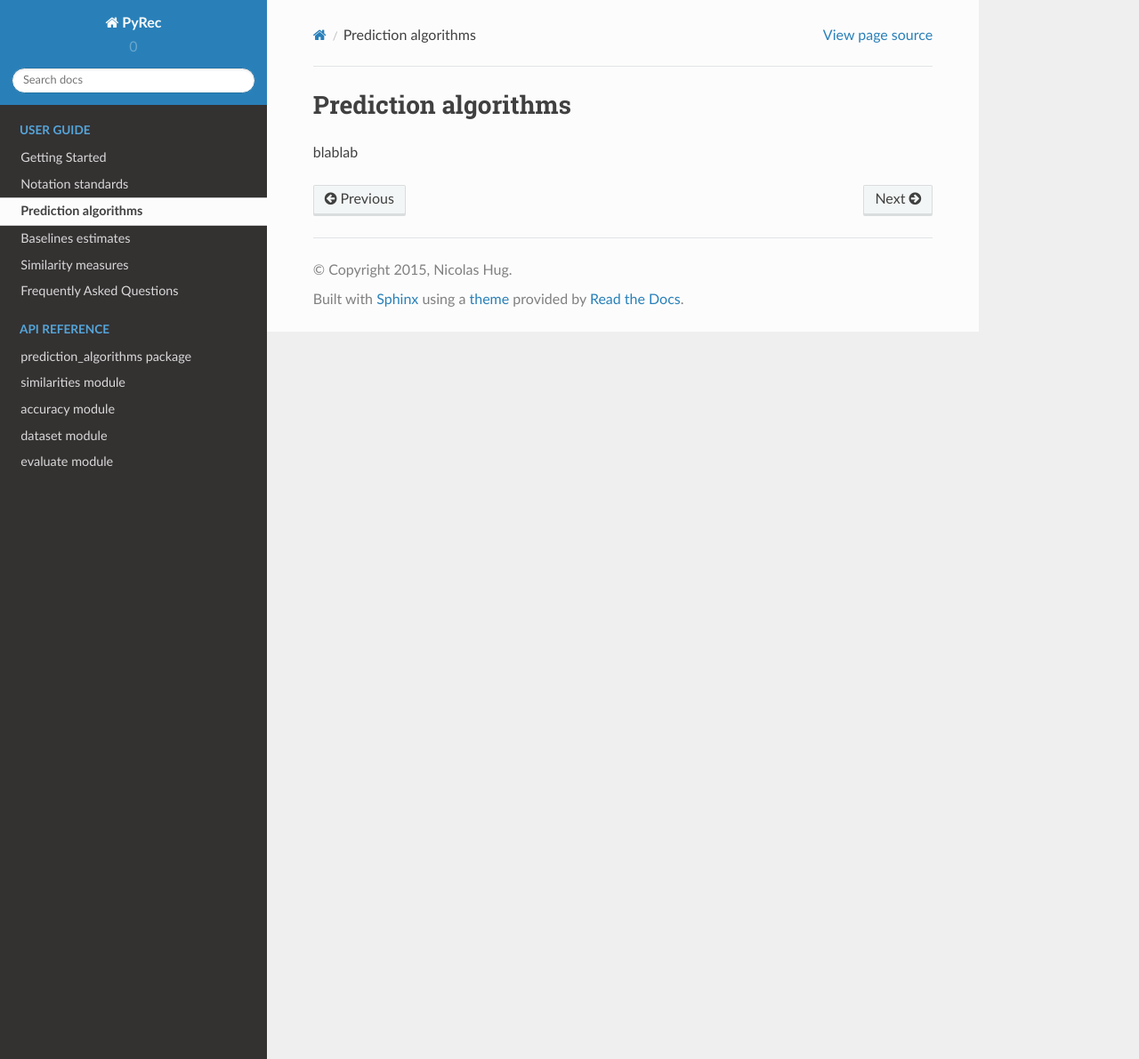
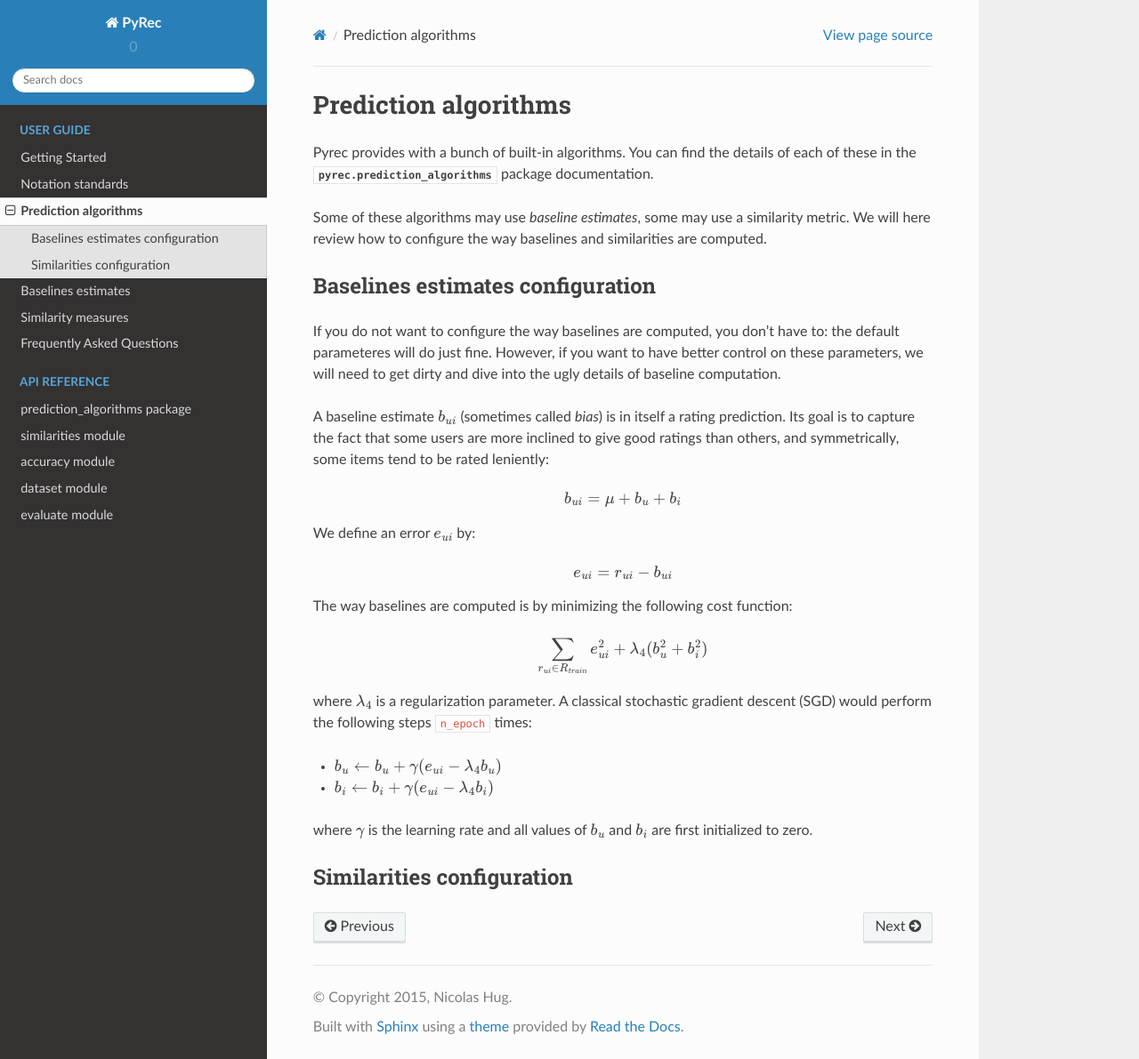
Before and after one commit to NicolasHug/Surprise, a Sphinx documentation site: the page built from doc/source/prediction_algorithms.rst, in a window 1280 px wide and 1191 px high. Shown: the whole window at 89% size. Built offline with Sphinx 7.4.7 and the Read the Docs theme 2.0.0, drawn with Linux system fonts in a browser that asks for light colours.

Commit message:
more doc on baselines

```diff
--- a/doc/source/prediction_algorithms.rst
+++ b/doc/source/prediction_algorithms.rst
@@ -3,4 +3,49 @@
 Prediction algorithms
 =====================
 
-blablab
+Pyrec provides with a bunch of built-in algorithms. You can find the details of
+each of these in the :mod:`pyrec.prediction_algorithms` package documentation.
+
+Some of these algorithms may use *baseline estimates*, some may use a
+similarity metric. We will here review how to configure the way baselines and
+similarities are computed.
+
+
+Baselines estimates configuration
+---------------------------------
+
+If you do not want to configure the way baselines are computed, you don't have
+to: the default parameteres will do just fine. However, if you want to have
+better control on these parameters, we will need to get dirty and dive into the
+ugly details of baseline computation.
+
+A baseline estimate :math:`b_{ui}` (sometimes called *bias*) is in itself a
+rating prediction. Its goal is to capture the fact that some users are more
+inclined to give good ratings than others, and symmetrically, some items tend
+to be rated leniently:
+
+.. math::
+    b_{ui} = \mu + b_u + b_i
+
+We define an error :math:`e_{ui}` by:
+
+.. math::
+    e_{ui} = r_{ui} - b_{ui}
+
+The way baselines are computed is by minimizing the following cost function:
+
+.. math::
+    \sum_{r_{ui} \in R_{train}} e_{ui}^2 + \lambda_4(b_u^2 + b_i^2)
+
+where :math:`\lambda_4` is a regularization parameter. A classical stochastic
+gradient descent (SGD) would perform the following steps ``n_epoch`` times:
+
+* :math:`b_u \leftarrow b_u + \gamma (e_{ui} - \lambda_4 b_u)`
+* :math:`b_i \leftarrow b_i + \gamma (e_{ui} - \lambda_4 b_i)`
+
+where :math:`\gamma` is the learning rate and all values of :math:`b_u` and
+:math:`b_i` are first initialized to zero.
+
+
+Similarities configuration
+--------------------------
--- a/doc/source/prediction_algorithms_package.rst
+++ b/doc/source/prediction_algorithms_package.rst
@@ -8,8 +8,8 @@ prediction_algorithms package
 You may want to check the :ref:`notation_standards` before diving into the
 formulas.
 
-Base class
-----------
+The algorithm base class
+------------------------
 
 .. automodule:: pyrec.prediction_algorithms.bases
     :members:
```
Also changed, not shown: 1 other file.
